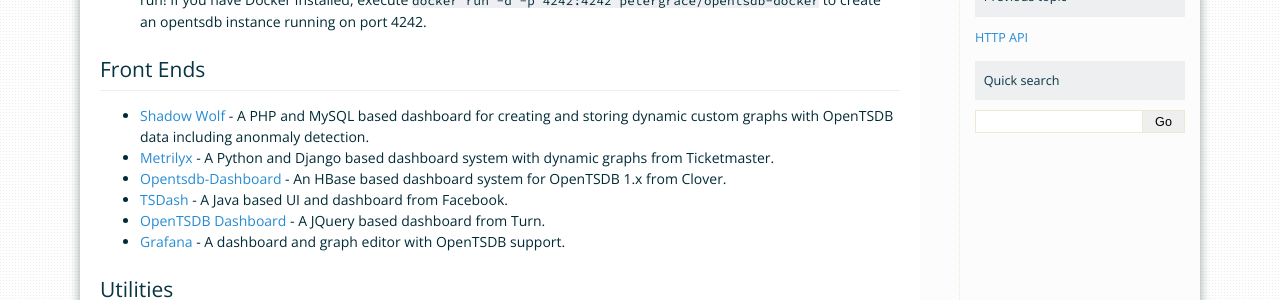
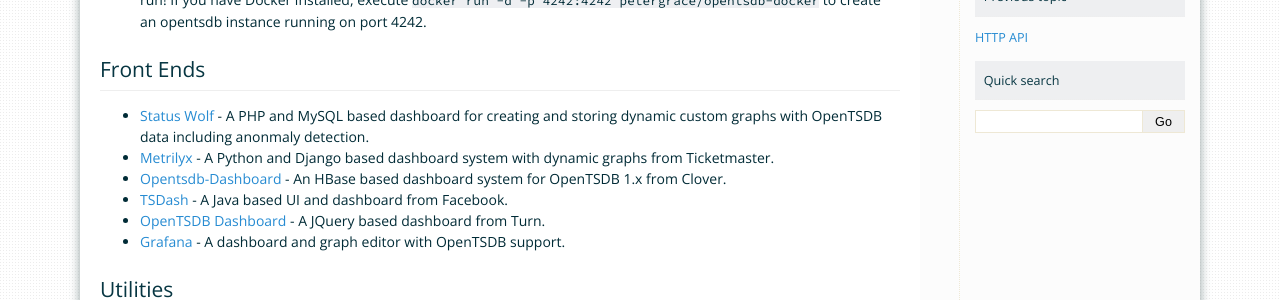
Before and after one commit to OpenTSDB/opentsdb.net, a Sphinx documentation site: the page built from docs/source/resources.rst, in a window 1280 px wide. Shown: the part 275-575 px from the top of the page. Built offline with Sphinx 7.4.7, drawn with Linux system fonts in a browser that asks for light colours.

Commit message:
Fix typo - Shadow Wolf -> Status Wolf
Commit fixes typo in the name of Box's OTSDB dashboard.
Signed-off-by: Zdenek Styblik <stybla@turnovfree.net>

```diff
--- a/docs/source/resources.rst
+++ b/docs/source/resources.rst
@@ -10,7 +10,7 @@
 Front Ends
 ^^^^^^^^^^
 
-* `Shadow Wolf <https://github.com/box/StatusWolf>`_ - A PHP and MySQL based dashboard for creating and storing dynamic custom graphs with OpenTSDB data including anonmaly detection.
+* `Status Wolf <https://github.com/box/StatusWolf>`_ - A PHP and MySQL based dashboard for creating and storing dynamic custom graphs with OpenTSDB data including anonmaly detection.
 * `Metrilyx <https://github.com/Ticketmaster/metrilyx-2.0>`_ - A Python and Django based dashboard system with dynamic graphs from Ticketmaster.
 * `Opentsdb-Dashboard <https://github.com/clover/opentsdb-dashboard>`_ - An HBase based dashboard system for OpenTSDB 1.x from Clover.
 * `TSDash <https://github.com/facebook/tsdash>`_ - A Java based UI and dashboard from Facebook.
```
